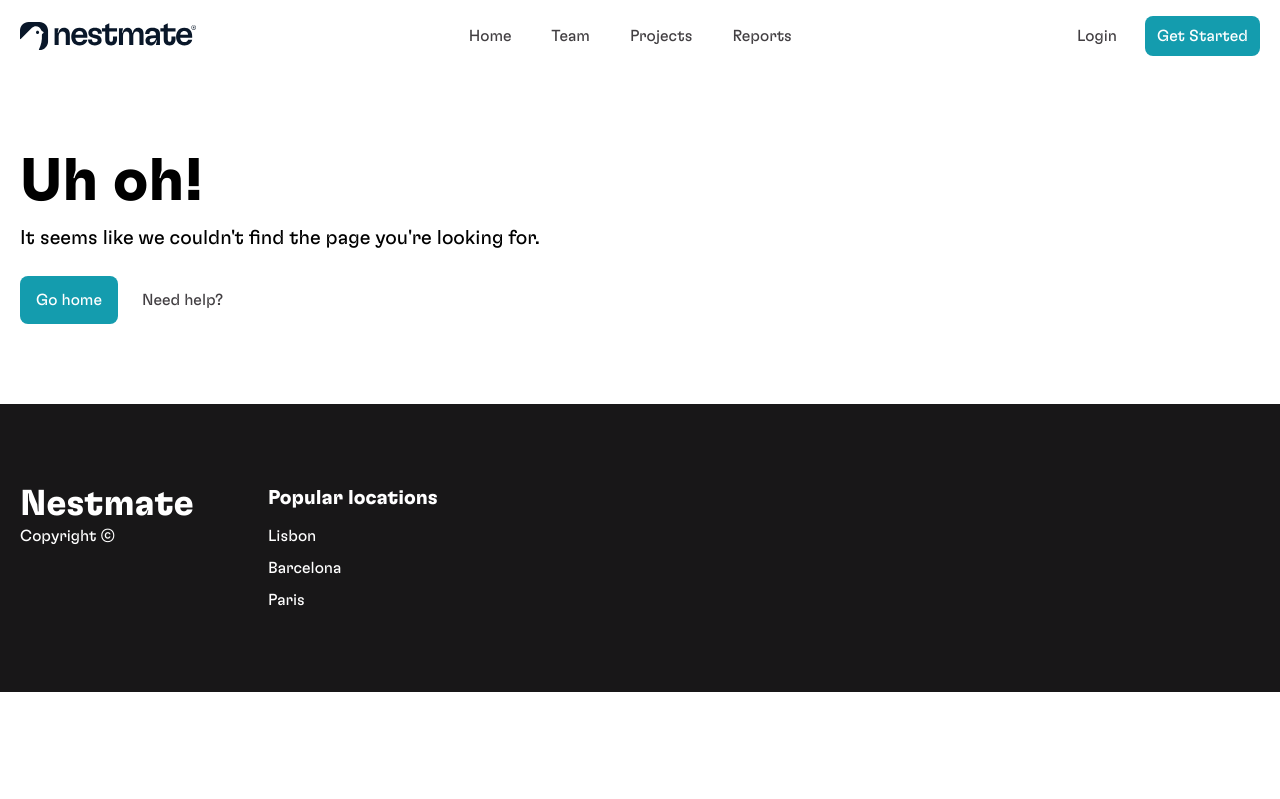
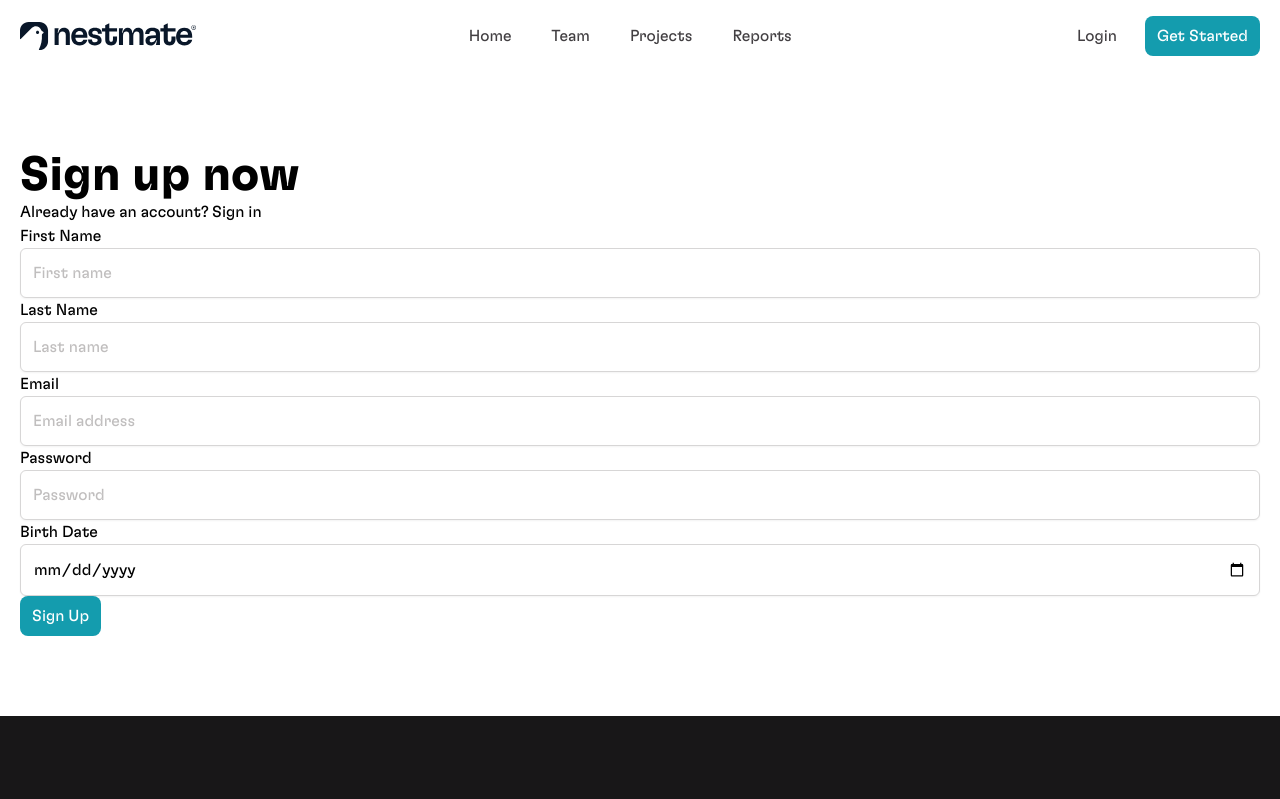
Before and after one commit to Nestmate/nestmate-app, a React (Create React App) app: page /auth/signup in a window 1280 px wide. Shown: the top 799 px of the page. Built offline with nearby package versions, Linux system fonts and the light colour scheme.

Commit message:
Added Sign Up

```diff
--- a/src/api/NestmateApi.js
+++ b/src/api/NestmateApi.js
@@ -1,5 +1,14 @@
 import axios from 'axios';
 const baseURL = `${process.env.REACT_APP_PROJECTS_API}`;
+
+//AUTH
+export const signUpUser = ( user ) => {
+    return axios.post(`${baseURL}/auth/signup`, user);
+}
+
+export const signInUser = ( user ) => {
+    return axios.post(`${baseURL}/auth/signin`, user);
+}
 
 export const getUsersByLocation = (lng, lat, distance = 10) => {
     return axios.get(`${baseURL}/users/location/${lng}/${lat}/${distance}`);
--- a/src/components/mates/RoomMate.js
+++ b/src/components/mates/RoomMate.js
@@ -18,7 +18,7 @@ export const RoomMate = ({roommate}) => {
 
     return (
         <div className="rounded-lg border overflow-hidden">
-            <img src="https://picsum.photos/400/420" alt={`${firstName}'s face`}/>
+            <img src="https://picsum.photos/400/420" alt={`${firstName}'s face`} className="w-100"/>
             <div className="p-3 md:p-4 bg-white">
                 <h3 className="text-xl mb-2">{firstName}, {calculateAgeFromDate(birthDate)}</h3>
                 <p>$500/m in <b>Lisboa</b></p>
--- a/src/css/index.css
+++ b/src/css/index.css
@@ -466,6 +466,48 @@ section, .section{
   }
 }
 
+input[type=text], input[type=password], input[type=email], input[type=date], .input{
+  width: 100%;
+  border-radius: 0.375rem;
+  border-width: 1px;
+  --tw-border-opacity: 1;
+  border-color: rgb(215 214 214 / var(--tw-border-opacity));
+  --tw-bg-opacity: 1;
+  background-color: rgb(255 255 255 / var(--tw-bg-opacity));
+  padding-left: 0.75rem;
+  padding-right: 0.75rem;
+  padding-top: 0.75rem;
+  padding-bottom: 0.75rem;
+}
+
+input[type=text]::-webkit-input-placeholder, input[type=password]::-webkit-input-placeholder, input[type=email]::-webkit-input-placeholder, input[type=date]::-webkit-input-placeholder, .input::-webkit-input-placeholder{
+  --tw-placeholder-opacity: 1;
+  color: rgb(192 190 190 / var(--tw-placeholder-opacity));
+}
+
+input[type=text]:-ms-input-placeholder, input[type=password]:-ms-input-placeholder, input[type=email]:-ms-input-placeholder, input[type=date]:-ms-input-placeholder, .input:-ms-input-placeholder{
+  --tw-placeholder-opacity: 1;
+  color: rgb(192 190 190 / var(--tw-placeholder-opacity));
+}
+
+input[type=text]::placeholder, input[type=password]::placeholder, input[type=email]::placeholder, input[type=date]::placeholder, .input::placeholder{
+  --tw-placeholder-opacity: 1;
+  color: rgb(192 190 190 / var(--tw-placeholder-opacity));
+}
+
+input[type=text], input[type=password], input[type=email], input[type=date], .input{
+  --tw-shadow: 0 1px 2px 0 rgb(0 0 0 / 0.05);
+  --tw-shadow-colored: 0 1px 2px 0 var(--tw-shadow-color);
+  box-shadow: var(--tw-ring-offset-shadow, 0 0 #0000), var(--tw-ring-shadow, 0 0 #0000), var(--tw-shadow);
+  outline: 2px solid transparent;
+  outline-offset: 2px;
+}
+
+input[type=text]:focus, input[type=password]:focus, input[type=email]:focus, input[type=date]:focus, .input:focus{
+  --tw-border-opacity: 1;
+  border-color: rgb(156 153 156 / var(--tw-border-opacity));
+}
+
 .nav-link{
   border-radius: 0.5rem;
   padding-left: 0.75rem;
@@ -654,6 +696,10 @@ section, .section{
   gap: 0.75rem;
 }
 
+.gap-4{
+  gap: 1rem;
+}
+
 .gap-2{
   gap: 0.5rem;
 }
@@ -680,14 +726,14 @@ section, .section{
   border-width: 1px;
 }
 
-.border-slate-300{
-  --tw-border-opacity: 1;
-  border-color: rgb(215 214 214 / var(--tw-border-opacity));
-}
-
 .bg-white{
   --tw-bg-opacity: 1;
   background-color: rgb(255 255 255 / var(--tw-bg-opacity));
+}
+
+.bg-black{
+  --tw-bg-opacity: 1;
+  background-color: rgb(0 0 0 / var(--tw-bg-opacity));
 }
 
 .bg-slate-900{
@@ -717,11 +763,6 @@ section, .section{
 .py-3{
   padding-top: 0.75rem;
   padding-bottom: 0.75rem;
-}
-
-.px-3{
-  padding-left: 0.75rem;
-  padding-right: 0.75rem;
 }
 
 .py-4{
@@ -767,30 +808,14 @@ section, .section{
   color: rgb(137 135 137 / var(--tw-text-opacity));
 }
 
+.text-red-900{
+  --tw-text-opacity: 1;
+  color: rgb(127 29 29 / var(--tw-text-opacity));
+}
+
 .text-white{
   --tw-text-opacity: 1;
   color: rgb(255 255 255 / var(--tw-text-opacity));
-}
-
-.placeholder-slate-400::-webkit-input-placeholder{
-  --tw-placeholder-opacity: 1;
-  color: rgb(192 190 190 / var(--tw-placeholder-opacity));
-}
-
-.placeholder-slate-400:-ms-input-placeholder{
-  --tw-placeholder-opacity: 1;
-  color: rgb(192 190 190 / var(--tw-placeholder-opacity));
-}
-
-.placeholder-slate-400::placeholder{
-  --tw-placeholder-opacity: 1;
-  color: rgb(192 190 190 / var(--tw-placeholder-opacity));
-}
-
-.shadow-sm{
-  --tw-shadow: 0 1px 2px 0 rgb(0 0 0 / 0.05);
-  --tw-shadow-colored: 0 1px 2px 0 var(--tw-shadow-color);
-  box-shadow: var(--tw-ring-offset-shadow, 0 0 #0000), var(--tw-ring-shadow, 0 0 #0000), var(--tw-shadow);
 }
 
 .outline-none{
@@ -801,11 +826,6 @@ section, .section{
 .hover\:bg-eastern-900:hover{
   --tw-bg-opacity: 1;
   background-color: rgb(2 135 153 / var(--tw-bg-opacity));
-}
-
-.focus\:border-slate-500:focus{
-  --tw-border-opacity: 1;
-  border-color: rgb(156 153 156 / var(--tw-border-opacity));
 }
 
 .focus\:border-eastern-400:focus{
@@ -832,6 +852,10 @@ section, .section{
     grid-template-columns: repeat(4, minmax(0, 1fr));
   }
 
+  .md\:grid-cols-3{
+    grid-template-columns: repeat(3, minmax(0, 1fr));
+  }
+
   .md\:p-4{
     padding: 1rem;
   }
--- /dev/null
+++ b/src/pages/auth/Signin.js
@@ -0,0 +1,7 @@
+
+
+export const Signin = () => {
+  return (
+    <div>Signin</div>
+  )
+}
--- /dev/null
+++ b/src/pages/auth/Signup.js
@@ -0,0 +1,85 @@
+import { Link } from "react-router-dom";
+import { Container } from "../../components/elements/Container";
+import { useReducer, useState } from "react";
+import { signUpUser } from "../../api/NestmateApi";
+
+const initialUserFormState = {
+    firstName: "",
+    lastName: "",
+    email: "",
+    password: "",
+    birthDate: "",
+    loc: {
+        type: "Point",
+        coordinates: [30.0000,4.000]
+    }
+};
+
+const reducer = (state, action) => {
+  switch (action.type) {
+    case "input":
+      return { ...state, [action.name]: action.value };
+    case "clean":
+      return initialUserFormState;
+    default:
+      return state;
+  }
+};
+
+export const Signup = () => {
+  const [userFormData, dispatch] = useReducer(reducer, initialUserFormState);
+  const [error, setError] = useState(null);
+
+  const handleSignUpForm = async (e) => {
+    e.preventDefault();
+    try {
+
+      const { data } = await signUpUser(userFormData);
+      //setSuccess({ status: 200, message: data.message });
+    } catch (err) {
+      console.log(err);
+      setError({ status: 400, message: err.message });
+    }
+    //dispatch({ type: "clean" });
+  };
+  const handleInputChange = (e, name, value) => dispatch({ type: "input", name, value });
+
+  return (
+    <section className="">
+      <article>
+        <Container>
+          <header>
+            <h1>Sign up now</h1>
+            <p>
+              Already have an account? <Link to="/auth/signin">Sign in</Link>
+            </p>
+            <form method="post" onSubmit={handleSignUpForm}>
+            {error && <p className="text-red-900">{error.message}</p>}
+              <fieldset>
+                <label htmlFor="firstName">First Name</label>
+                <input type="text" placeholder="First name" name="firstName" id="firstName" required value={userFormData.firstName} onChange={(e) => handleInputChange(e, "firstName", e.target.value)  }/>
+              </fieldset>
+              <fieldset>
+                <label htmlFor="lastName">Last Name</label>
+                <input type="text" placeholder="Last name" name="lastName" id="lastName" required value={userFormData.lastName} onChange={(e) => handleInputChange(e, "lastName", e.target.value)  }/>
+              </fieldset>
+              <fieldset>
+                <label htmlFor="email">Email</label>
+                <input type="email"  placeholder="Email address" name="email" id="email" required value={userFormData.email} onChange={(e) => handleInputChange(e, "email", e.target.value)  }/>
+              </fieldset>
+              <fieldset>
+                <label htmlFor="password">Password</label>
+                <input type="password" placeholder="Password" name="password" id="password" require value={userFormData.password} onChange={(e) => handleInputChange(e, "password", e.target.value)  }/>
+              </fieldset>
+              <fieldset>
+                <label htmlFor="birthDate">Birth Date</label>
+                <input type="date" name="birthDate" id="birthDate" require value={userFormData.birthDate} onChange={(e) => handleInputChange(e, "birthDate", e.target.value)  }/>
+              </fieldset>
+              <button type="submit" className="button">Sign Up</button>
+            </form>
+          </header>
+        </Container>
+      </article>
+    </section>
+  );
+};
--- a/src/pages/sections/Hero.js
+++ b/src/pages/sections/Hero.js
@@ -11,7 +11,7 @@ export const Hero = () => {
                     <form>
                     <fieldset className="grid grid-cols-3 gap-3 w-full md:w-2/3 mx-auto">
                         <label className="col-span-2">
-                        <input type="email" placeholder="Email address" className="px-3 py-3 bg-white border shadow-sm border-slate-300 placeholder-slate-400 w-full outline-none rounded-md focus:border-slate-500" required/>
+                        <input type="email" placeholder="Email address" className="input" required/>
                         </label>
                         <button type="submit" className="bg-eastern-800 hover:bg-eastern-900 focus:border-eastern-400 outline-none w-full rounded-md">Subscribe</button>
                     </fieldset>
--- a/src/router/Router.js
+++ b/src/router/Router.js
@@ -1,4 +1,6 @@
 import { Routes,Route } from 'react-router-dom';
+import { Signin } from '../pages/auth/Signin';
+import { Signup } from '../pages/auth/Signup';
 import { ErrorPage } from '../pages/error/ErrorPage';
 import { Index } from '../pages/Index';
 
@@ -6,6 +8,8 @@ export const Router = () => {
   return (
     <Routes>
       <Route path="/" element={<Index />}/>
+      <Route path="/auth/signup" element={<Signup />}/>
+      <Route path="/auth/signin" element={<Signin />}/>
       <Route path="*" element={<ErrorPage />}/>
     </Routes>
   )
--- a/src/tailwind/index.css
+++ b/src/tailwind/index.css
@@ -22,6 +22,13 @@
     section,.section{
         @apply py-6 md:py-20 overflow-hidden;
     }
+    input[type=text],
+    input[type=password],
+    input[type=email],
+    input[type=date],
+    .input{
+        @apply px-3 py-3 bg-white border shadow-sm border-slate-300 placeholder-slate-400 w-full outline-none rounded-md focus:border-slate-500;
+    }
     .nav-link{
         @apply rounded-lg px-3 py-2 text-slate-800 font-medium hover:bg-slate-100 hover:text-slate-900;
     }
```
Also changed, not shown: 1 other file (tests, documents, lock files or other folders).
